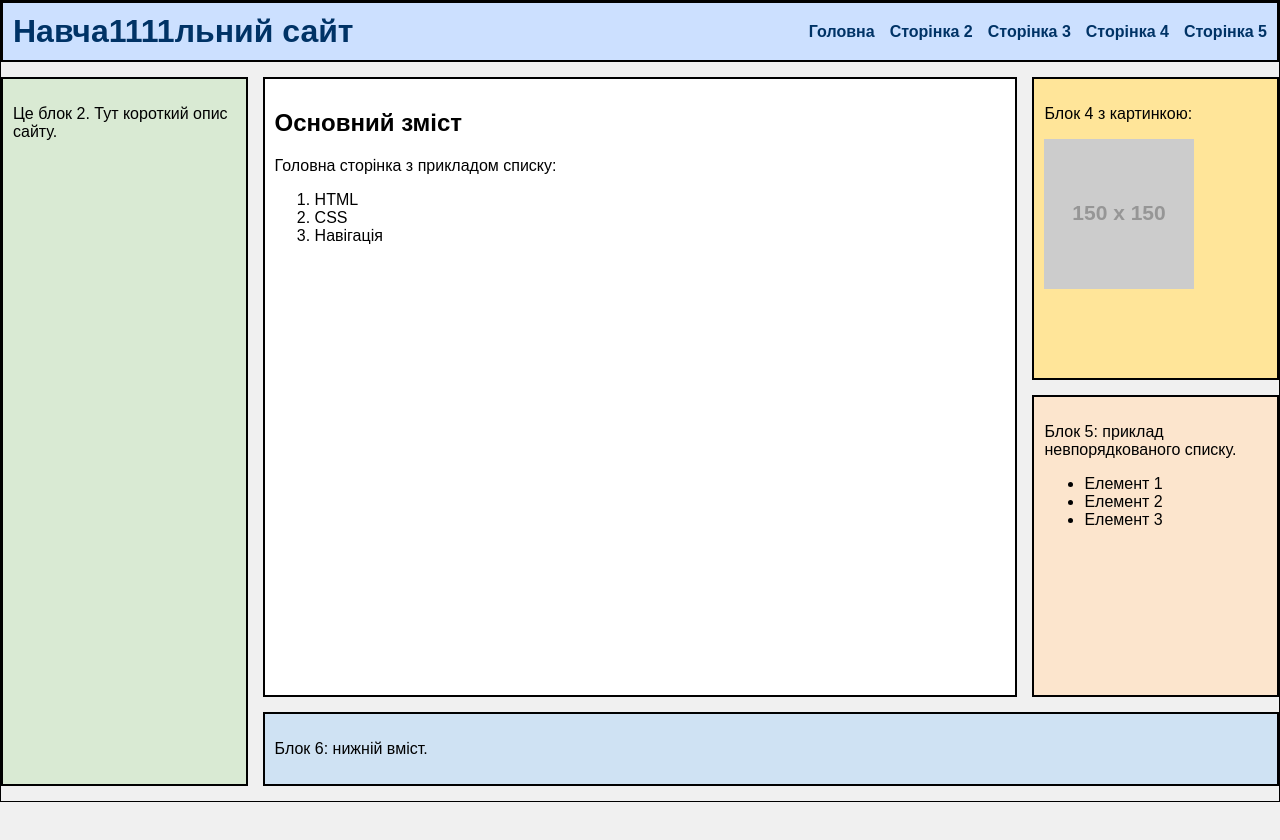
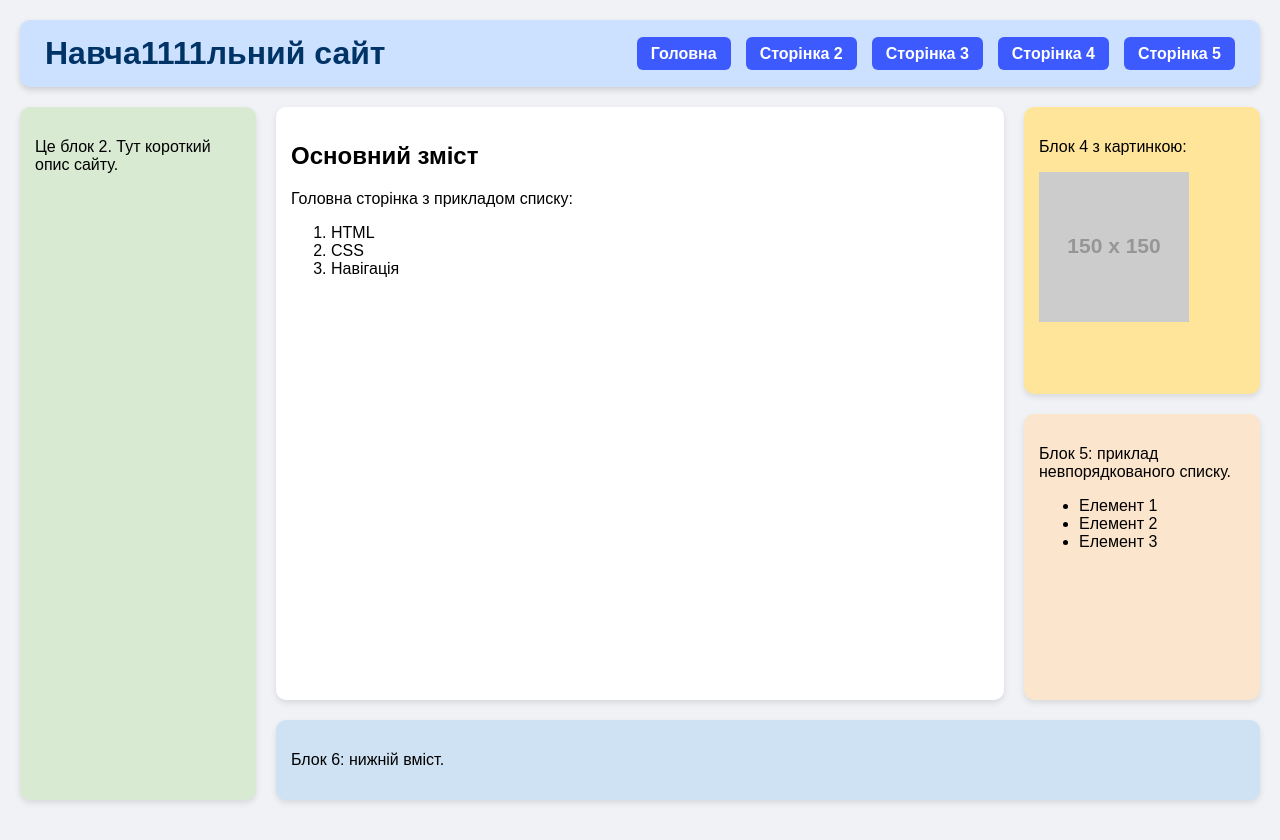
Before and after one commit to yellowBlackie/yellowBlackie.github.io, a plain HTML site: page index.html in a window 1280 px wide. Before the commit the page ends 802 px from the top, so only its background shows below. Drawn offline with Linux system fonts and the light colour scheme; placeholder pictures from the web are drawn by us.

Commit message:
Update style.css

```diff
--- a/style.css
+++ b/style.css
@@ -10,20 +10,22 @@ body {
     "footer footer footer footer";
   grid-template-columns: 1fr 2fr 1fr 1fr;
   grid-template-rows: auto 1fr 1fr auto auto;
-  gap: 15px;
+  gap: 20px;
   min-height: 100vh;
-  background: #f0f0f0;
-  border: 1px solid black;
+  background: #f0f2f5;
+  padding: 20px;
 }
 
+/* Верхній блок */
 .combined-header {
   grid-area: header;
   background: #cce0ff;
-  border: 2px solid black;
-  padding: 10px;
+  padding: 15px 25px;
   display: flex;
   justify-content: space-between;
   align-items: center;
+  border-radius: 10px;
+  box-shadow: 0 3px 6px rgba(0, 0, 0, 0.15);
 }
 
 .site-title {
@@ -32,6 +34,7 @@ body {
   font-size: 2em;
 }
 
+/* Меню */
 nav ul {
   list-style: none;
   padding: 0;
@@ -42,50 +45,38 @@ nav ul {
 
 nav a {
   text-decoration: none;
-  color: #003366;
+  color: white;
+  background: #3d5afe;
+  padding: 8px 14px;
+  border-radius: 6px;
   font-weight: bold;
+  transition: 0.3s;
 }
 
-.two {
-  grid-area: two;
-  background: #d9ead3;
-  border: 2px solid black;
-  padding: 10px;
+nav a:hover {
+  background: #2c3ebd;
 }
 
-.three {
-  grid-area: three;
-  background: #ffffff;
-  border: 2px solid black;
-  padding: 10px;
+/* Контентні блоки */
+.two, .three, .four, .five, .six {
+  padding: 15px;
+  border-radius: 10px;
+  box-shadow: 0 3px 6px rgba(0, 0, 0, 0.1);
 }
 
-.four {
-  grid-area: four;
-  background: #ffe599;
-  border: 2px solid black;
-  padding: 10px;
-}
+.two   { grid-area: two;   background: #d9ead3; }
+.three { grid-area: three; background: #ffffff; }
+.four  { grid-area: four;  background: #ffe599; }
+.five  { grid-area: five;  background: #fce5cd; }
+.six   { grid-area: six;   background: #cfe2f3; }
 
-.five {
-  grid-area: five;
-  background: #fce5cd;
-  border: 2px solid black;
-  padding: 10px;
-}
-
-.six {
-  grid-area: six;
-  background: #cfe2f3;
-  border: 2px solid black;
-  padding: 10px;
-}
-
+/* Низ */
 footer {
   grid-area: footer;
   background: #3d5afe;
   color: white;
   text-align: center;
   padding: 15px;
-  border: 2px solid black;
+  border-radius: 10px;
+  box-shadow: 0 -3px 6px rgba(0, 0, 0, 0.15);
 }
```
